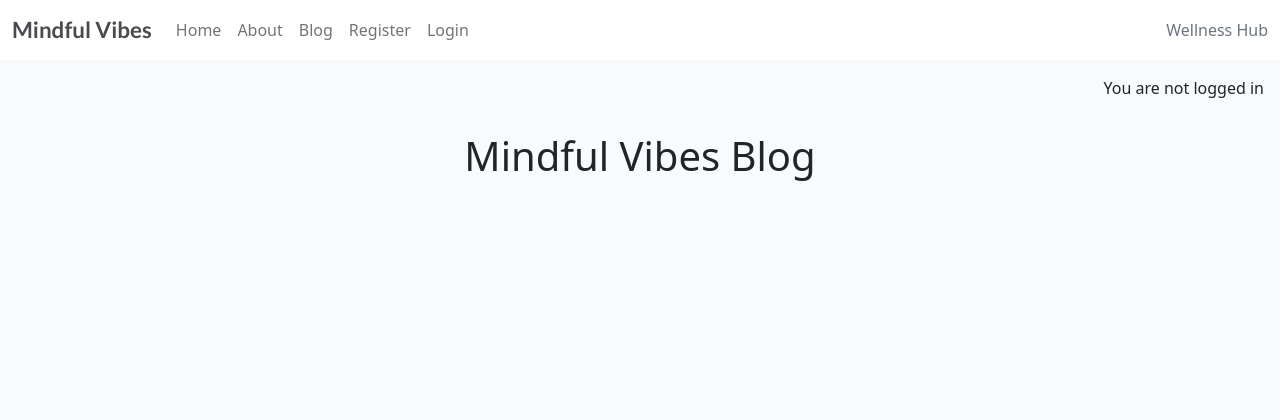
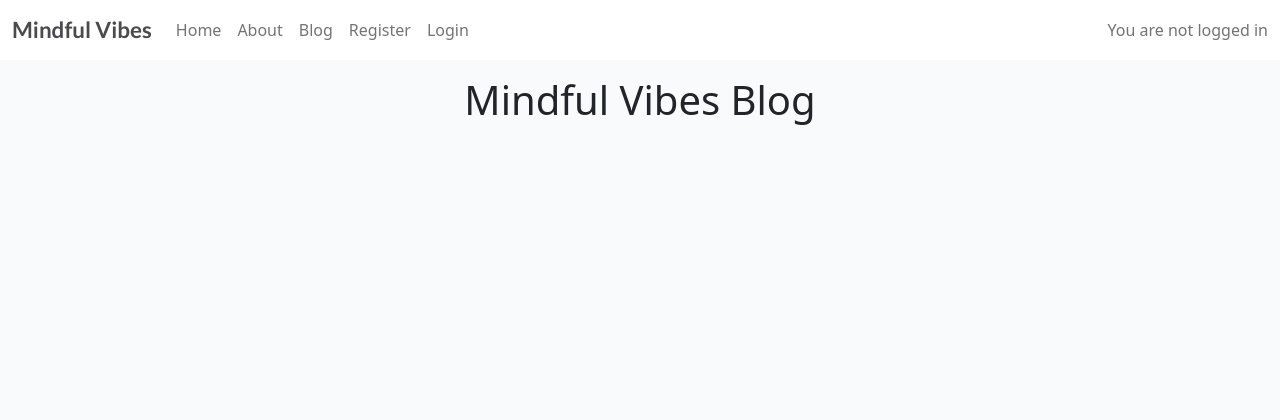
Before and after one commit to AnnieRho7/mindful-vibes, a Django app: page /blog/ in a window 1280 px wide. Shown: the top 420 px of the page. Run offline with Django 5.2, Linux system fonts and the light colour scheme; data that the repository does not hold is empty.

Commit message:
updated html on base to have logged in as in top right corner

```diff
--- a/mindful_vibes/settings.py
+++ b/mindful_vibes/settings.py
@@ -3,8 +3,8 @@ from decouple import config
 import os
 import dj_database_url
 
-if os.path.isfile('env.py'):
-    import env
+# if os.path.isfile("env.py"):
+#     import env
 
 # Build paths inside the project like this: BASE_DIR / 'subdir'.
 BASE_DIR = Path(__file__).resolve().parent.parent
@@ -12,6 +12,7 @@ TEMPLATES_DIR = os.path.join(BASE_DIR, 'templates')
 
 # Security settings
 SECRET_KEY = config('SECRET_KEY')
+# SECRET_KEY = os.environ.get('SECRET_KEY')
 DEBUG = True
 ALLOWED_HOSTS = ['8000-annierho7-mindfulvibes-2iahnkmpya6.ws.codeinstitute-ide.net', '.herokuapp.com']
 
--- a/templates/base.html
+++ b/templates/base.html
@@ -87,8 +87,12 @@
                     {% endif %}
 
                 </ul>
-                <span class="navbar-text text-muted">
-                    Wellness Hub
+                <span class="navbar-text ms-auto">
+                    {% if user.is_authenticated %}
+                    You are logged in as {{ user.username }}
+                    {% else %}
+                    You are not logged in
+                    {% endif %}
                 </span>
             </div>
         </div>
@@ -109,11 +113,6 @@
     </div>
 
     <main class="flex-shrink-0 main-bg">
-        {% if user.is_authenticated %}
-        <p class="text-end m-3">You are logged in as {{ user.username }}</p>
-        {% else %}
-        <p class="text-end m-3">You are not logged in</p>
-        {% endif %}
         {% block content %}
         <!-- Content Goes here -->
         {% endblock content %}
```
